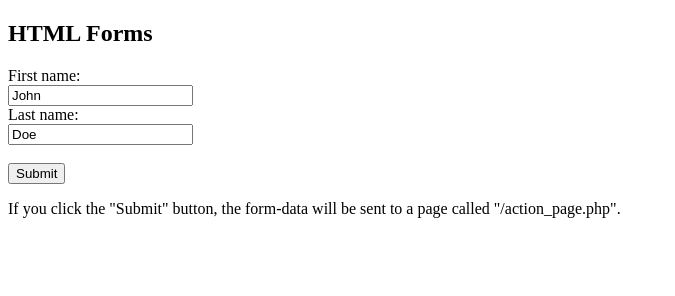
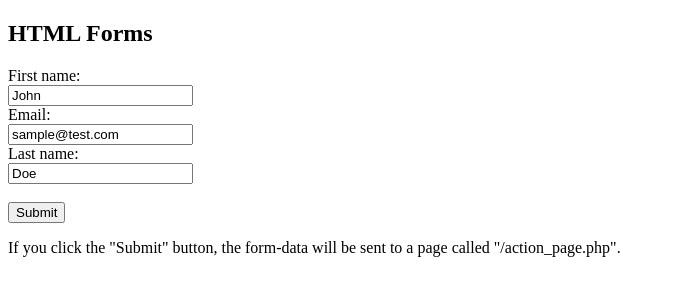
Before and after one commit to Hena-wells/crmlabs, a plain HTML site: page index.html in a window 1280 px wide. Shown: the whole page, without its empty margins (0-675 px from the left). Drawn offline with Linux system fonts and the light colour scheme.

Commit message:
Update index.html

```diff
--- a/index.html
+++ b/index.html
@@ -13,6 +13,8 @@ chat='true'>
 <form action="/action_page.php">
   <label for="fname">First name:</label><br>
   <input type="text" id="fname" name="fname" value="John"><br>
+  <label for="email">Email:</label><br>
+  <input type="text" id="email" name="email" value="sample@test.com"><br>
   <label for="lname">Last name:</label><br>
   <input type="text" id="lname" name="lname" value="Doe"><br><br>
   <input type="submit" value="Submit">
```
